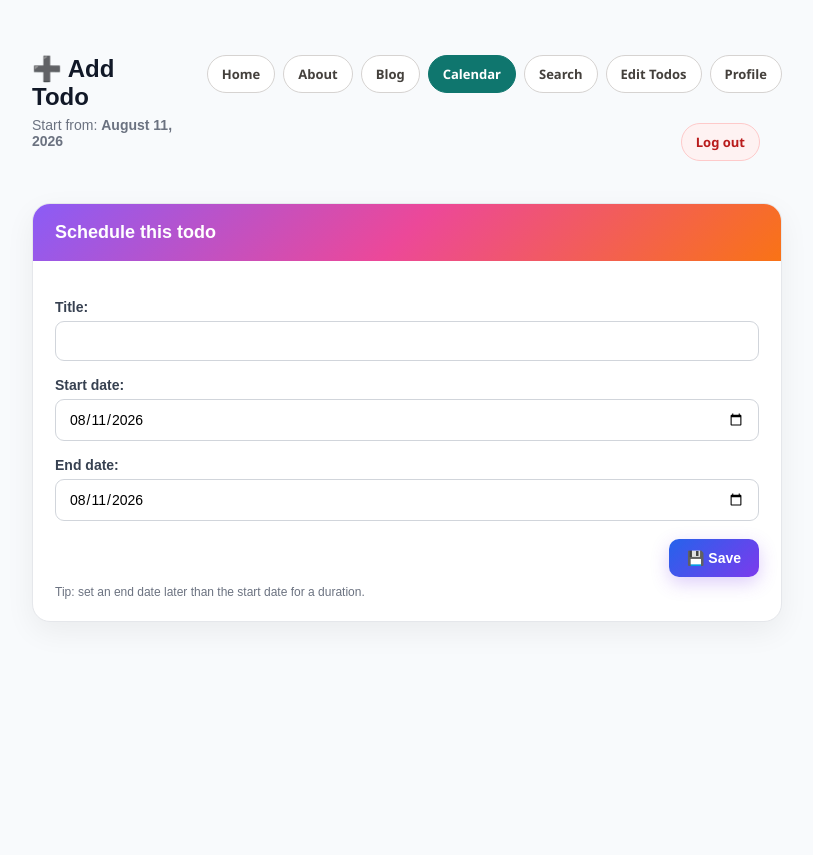
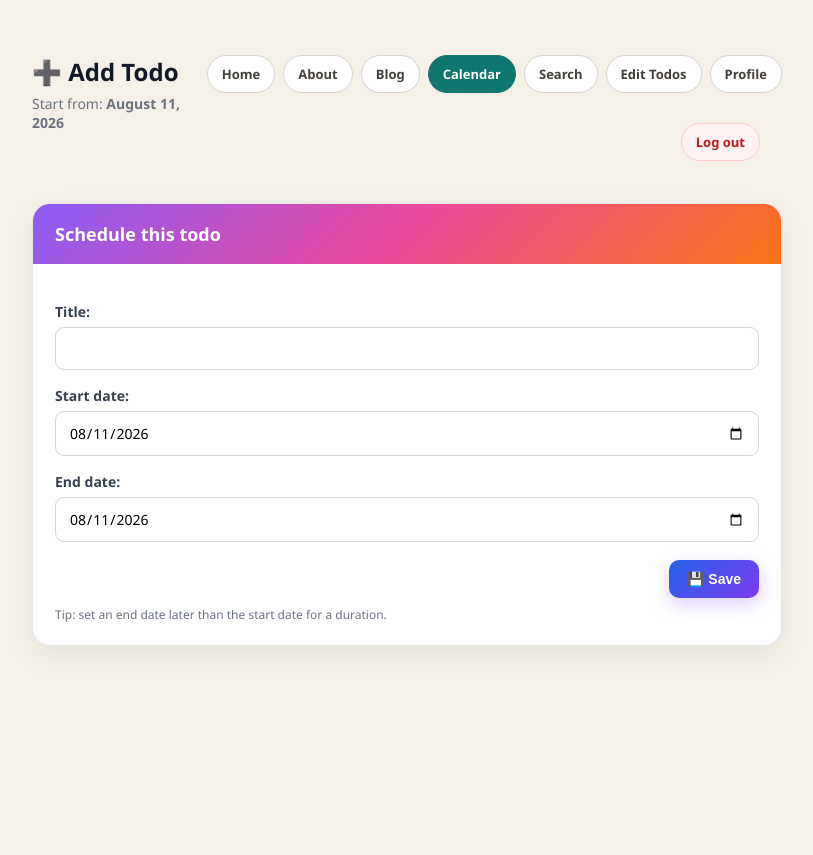
Before and after one commit to iqbalzamri07/djangotutorial, a Django app: page /calendar/add/ in a window 1280 px wide. Shown: the whole page, without its empty margins (233-1046 px from the left). Run offline with Django 5.2, Linux system fonts and the light colour scheme; the visitor is signed in with stand-in values (Sample User, id 1).

Commit message:
Refactors body styling across templates
Removes redundant CSS properties from multiple HTML templates, including margin, min-height, background, and color settings. Introduces centralized styling for body and html elements in `_nav_styles.html` to ensure consistency across the application. This change enhances maintainability and reduces duplication in styling code.

```diff
--- a/blog/templates/blogs/blog.html
+++ b/blog/templates/blogs/blog.html
@@ -9,11 +9,7 @@
         * { box-sizing: border-box; }
 
         body {
-            margin: 0;
-            min-height: 100vh;
             font-family: Georgia, "Times New Roman", serif;
-            background: #f6f1e8;
-            color: #1c1917;
         }
 
         .wrap {
--- a/blog/templates/blogs/post_detail.html
+++ b/blog/templates/blogs/post_detail.html
@@ -9,11 +9,7 @@
         * { box-sizing: border-box; }
 
         body {
-            margin: 0;
-            min-height: 100vh;
             font-family: Georgia, "Times New Roman", serif;
-            background: #f6f1e8;
-            color: #1c1917;
         }
 
         .wrap {
--- a/todos/templates/accounts/login.html
+++ b/todos/templates/accounts/login.html
@@ -8,11 +8,7 @@
     <style>
         * { box-sizing: border-box; }
         body {
-            margin: 0;
-            min-height: 100vh;
             font-family: "Segoe UI", Tahoma, sans-serif;
-            background: #f6f1e8;
-            color: #1c1917;
         }
         .page {
             width: 94%;
--- a/todos/templates/accounts/profile.html
+++ b/todos/templates/accounts/profile.html
@@ -9,11 +9,7 @@
         * { box-sizing: border-box; }
 
         body {
-            margin: 0;
-            min-height: 100vh;
             font-family: "Segoe UI", Tahoma, sans-serif;
-            background: #f6f1e8;
-            color: #1c1917;
         }
 
         .container {
--- a/todos/templates/accounts/signup.html
+++ b/todos/templates/accounts/signup.html
@@ -8,11 +8,7 @@
     <style>
         * { box-sizing: border-box; }
         body {
-            margin: 0;
-            min-height: 100vh;
             font-family: "Segoe UI", Tahoma, sans-serif;
-            background: #f6f1e8;
-            color: #1c1917;
         }
         .page {
             width: 94%;
--- a/todos/templates/todos/_nav_styles.html
+++ b/todos/templates/todos/_nav_styles.html
@@ -1,4 +1,15 @@
 <style>
+html,
+body {
+    margin: 0;
+    min-height: 100vh;
+}
+
+body {
+    background: #f6f1e8;
+    color: #1c1917;
+}
+
 .header {
     display: flex;
     justify-content: space-between;
--- a/todos/templates/todos/about.html
+++ b/todos/templates/todos/about.html
@@ -9,11 +9,7 @@
         * { box-sizing: border-box; }
 
         body {
-            margin: 0;
-            min-height: 100vh;
             font-family: Georgia, "Times New Roman", serif;
-            background: #f6f1e8;
-            color: #1c1917;
         }
 
         .wrap {
--- a/todos/templates/todos/calendar.html
+++ b/todos/templates/todos/calendar.html
@@ -13,11 +13,7 @@
         }
 
         body {
-            margin: 0;
-            min-height: 100vh;
             font-family: "Segoe UI", Tahoma, sans-serif;
-            background: #f4f1ea;
-            color: #1c1917;
         }
 
         .container {
--- a/todos/templates/todos/calendar_add.html
+++ b/todos/templates/todos/calendar_add.html
@@ -13,11 +13,7 @@
         }
 
         body {
-            margin: 0;
-            min-height: 100vh;
-            font-family: Arial, Helvetica, sans-serif;
-            background: #f8fafc;
-            color: #111827;
+            font-family: "Segoe UI", Tahoma, sans-serif;
         }
 
         .container {
--- a/todos/templates/todos/delete.html
+++ b/todos/templates/todos/delete.html
@@ -17,11 +17,7 @@
     }
 
     body {
-        margin: 0;
-        min-height: 100vh;
         font-family: "Segoe UI", Tahoma, sans-serif;
-        background: #f6f1e8;
-        color: #1c1917;
     }
 
     .page {
--- a/todos/templates/todos/edit-todos.html
+++ b/todos/templates/todos/edit-todos.html
@@ -9,11 +9,7 @@
         * { box-sizing: border-box; }
 
         body {
-            margin: 0;
-            min-height: 100vh;
             font-family: "Segoe UI", Tahoma, sans-serif;
-            background: #f6f1e8;
-            color: #1c1917;
         }
 
         .container {
--- a/todos/templates/todos/edit.html
+++ b/todos/templates/todos/edit.html
@@ -9,11 +9,7 @@
         * { box-sizing: border-box; }
 
         body {
-            margin: 0;
-            min-height: 100vh;
             font-family: "Segoe UI", Tahoma, sans-serif;
-            background: #f6f1e8;
-            color: #1c1917;
         }
 
         .container {
--- a/todos/templates/todos/home.html
+++ b/todos/templates/todos/home.html
@@ -9,11 +9,7 @@
         * { box-sizing: border-box; }
 
         body {
-            margin: 0;
-            min-height: 100vh;
             font-family: "Segoe UI", Tahoma, sans-serif;
-            background: #f6f1e8;
-            color: #1c1917;
         }
 
         .container {
```
Also changed, not shown: todos/templates/todos/search.html (+0 -8 lines).
